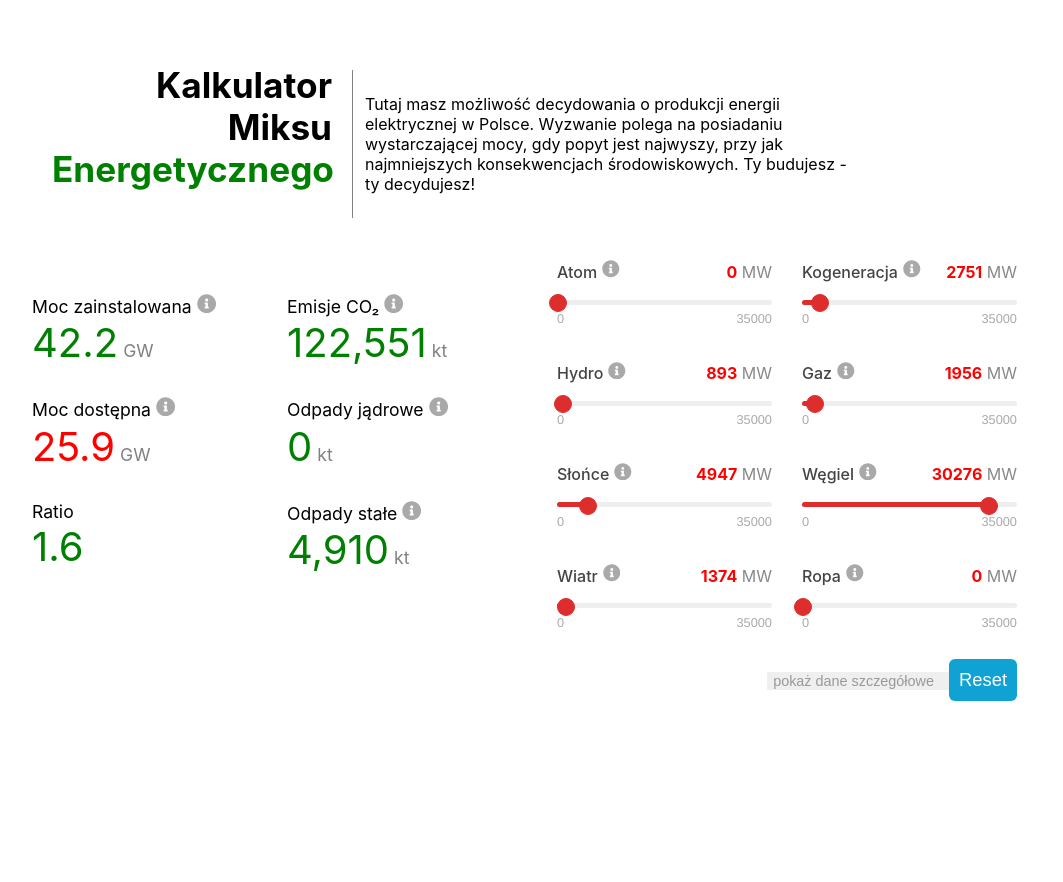
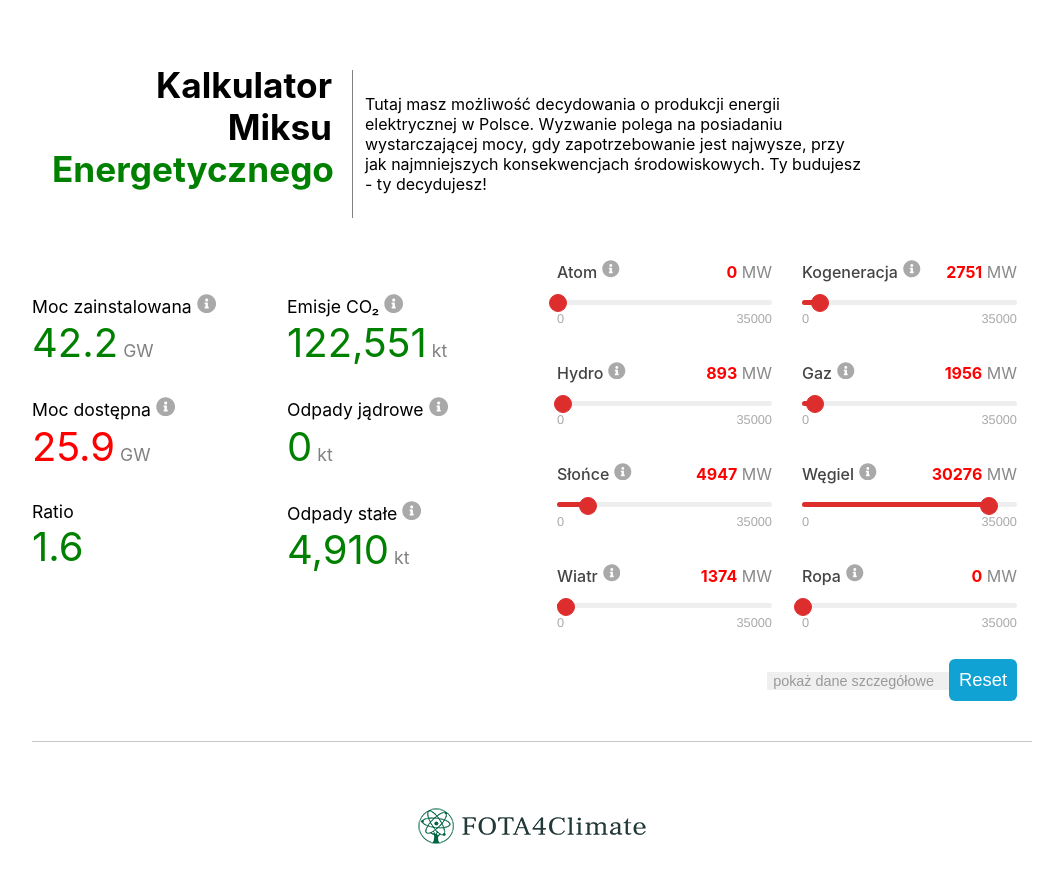
Before and after one commit to sin/energy-calc, a React (Create React App) app: page / in a window 1280 px wide. Shown: the top 882 px of the page, without its empty margins (108-1171 px from the left). Before the commit the page ends 800 px from the top, so only its background shows below. Built offline with nearby package versions, Linux system fonts and the light colour scheme.

Commit message:
Add FOTA4Climate logo (refs #42, #49)

```diff
--- a/src/components/App/App.css
+++ b/src/components/App/App.css
@@ -81,3 +81,10 @@
 .ResetButton:hover {
   background: #057da5;
 }
+
+.Footer {
+  margin: 20px auto 0;
+  border-top: 1px solid rgb(200, 200, 200);
+  padding: 60px 0;
+  text-align: center;
+}
--- a/src/components/App/App.js
+++ b/src/components/App/App.js
@@ -81,7 +81,7 @@ class App extends Component {
           <div className="column lead">
             <p>
               Tutaj masz możliwość decydowania o produkcji energii elektrycznej w Polsce. Wyzwanie
-              polega na posiadaniu wystarczającej mocy, gdy popyt jest najwyszy, przy jak
+              polega na posiadaniu wystarczającej mocy, gdy zapotrzebowanie jest najwysze, przy jak
               najmniejszych konsekwencjach środowiskowych. Ty budujesz - ty decydujesz!
             </p>
           </div>
@@ -277,6 +277,15 @@ class App extends Component {
           </div>
         ) : null}
         {isModal && <Modal content={modalContent} close={this.closeModal} />}
+        <footer className="Footer">
+          <a
+            href="http://fota4climate.org/"
+            title="FOTA4Climate"
+            target="_blank"
+            rel="noopener noreferrer">
+            <img src="./fota4climate-logo.png" alt="FOTA4Climate" />
+          </a>
+        </footer>
       </div>
     )
   }
```
Also changed, not shown: public/fota4climate-logo.png (added).
